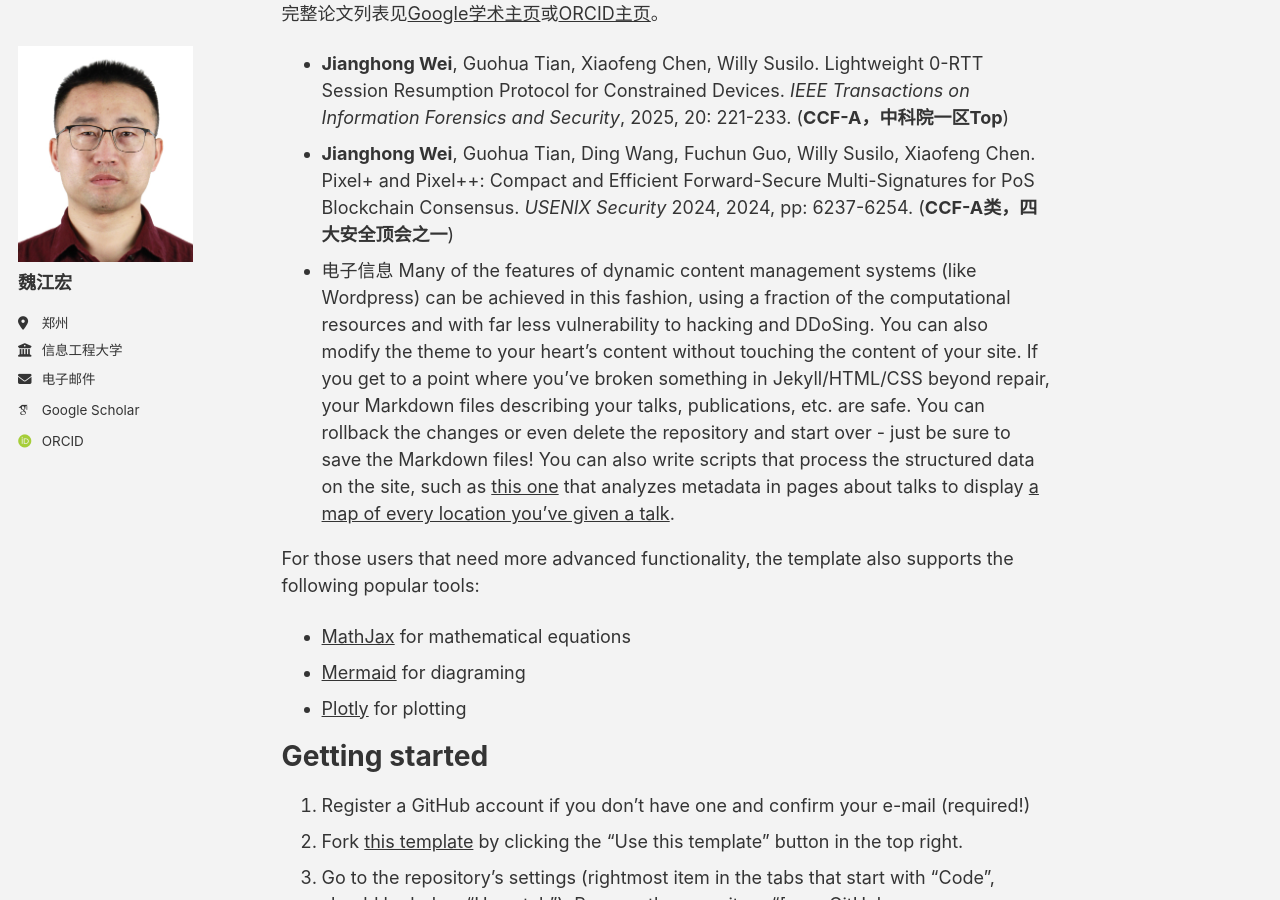
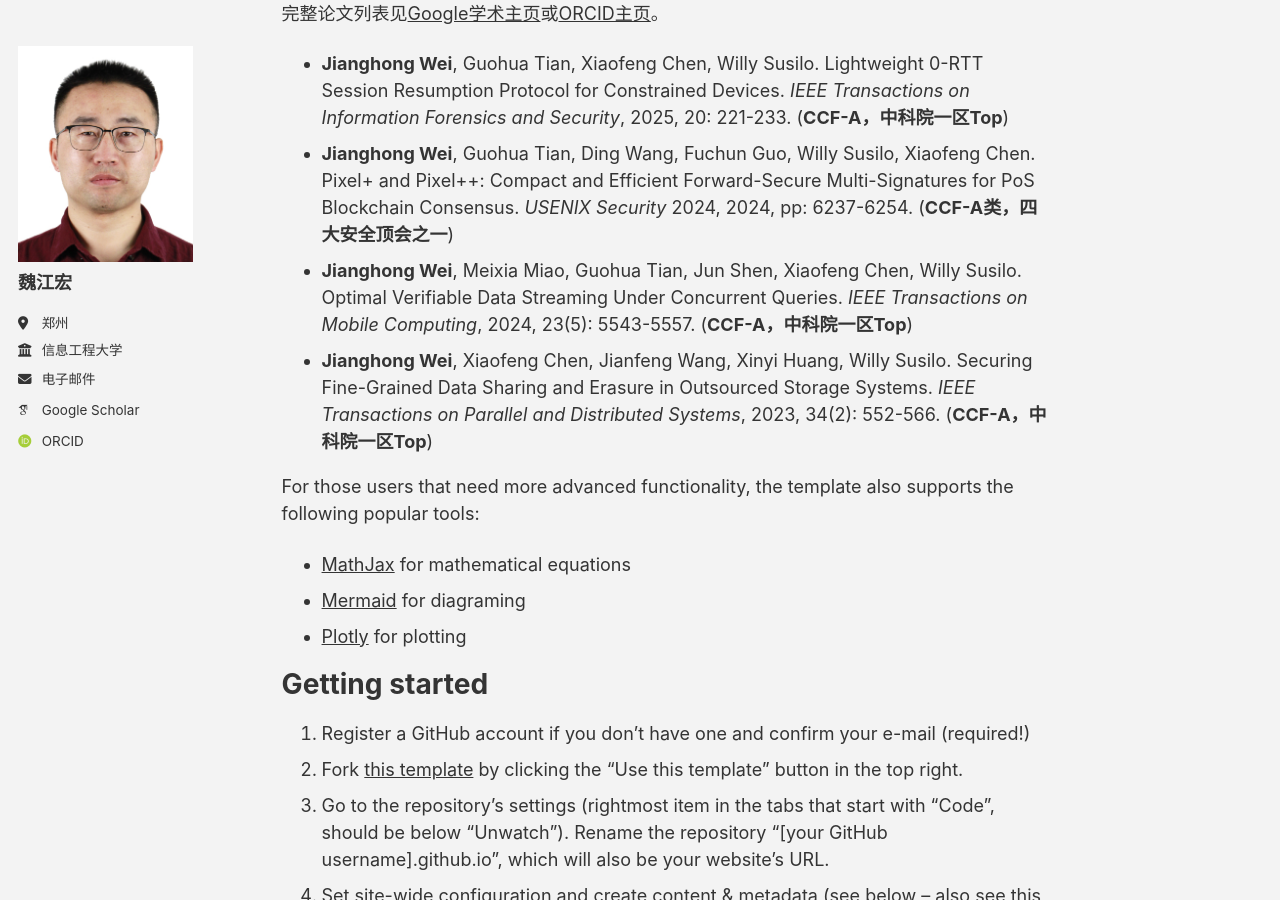
Before and after one commit to jhw-crypt/jhw-crypt.github.io, a Jekyll site: the page built from _pages/about.md, in a window 1280 px wide and 900 px high, scrolled down 653 px. Built offline with Jekyll 4.4.1, drawn with Linux system fonts in a browser that asks for light colours; some web fonts are replaced; a script bundle is joined from its source files by our own code; library files that are not in the unit come from our copies.

Commit message:
Update about.md

```diff
--- a/_pages/about.md
+++ b/_pages/about.md
@@ -27,8 +27,8 @@ redirect_from:
 完整论文列表见[Google学术主页](https://scholar.google.com/citations?user=UK-6A30AAAAJ&hl)或[ORCID主页](https://orcid.org/0000-0002-0286-7973)。
 - **Jianghong Wei**, Guohua Tian, Xiaofeng Chen, Willy Susilo. Lightweight 0-RTT Session Resumption Protocol for Constrained Devices. _IEEE Transactions on Information Forensics and Security_, 2025, 20: 221-233. (**CCF-A，中科院一区Top**)
 - **Jianghong Wei**, Guohua Tian, Ding Wang, Fuchun Guo, Willy Susilo, Xiaofeng Chen. Pixel+ and Pixel++: Compact and Efficient Forward-Secure Multi-Signatures for PoS Blockchain Consensus. _USENIX Security_ 2024, 2024, pp: 6237-6254. (**CCF-A类，四大安全顶会之一**)
-- 电子信息
-Many of the features of dynamic content management systems (like Wordpress) can be achieved in this fashion, using a fraction of the computational resources and with far less vulnerability to hacking and DDoSing. You can also modify the theme to your heart's content without touching the content of your site. If you get to a point where you've broken something in Jekyll/HTML/CSS beyond repair, your Markdown files describing your talks, publications, etc. are safe. You can rollback the changes or even delete the repository and start over - just be sure to save the Markdown files! You can also write scripts that process the structured data on the site, such as [this one](https://github.com/academicpages/academicpages.github.io/blob/master/talkmap.ipynb) that analyzes metadata in pages about talks to display [a map of every location you've given a talk](https://academicpages.github.io/talkmap.html).
+- **Jianghong Wei**, Meixia Miao, Guohua Tian, Jun Shen, Xiaofeng Chen, Willy Susilo. Optimal Verifiable Data Streaming Under Concurrent Queries. _IEEE Transactions on Mobile Computing_, 2024, 23(5): 5543-5557. (**CCF-A，中科院一区Top**)
+- **Jianghong Wei**, Xiaofeng Chen, Jianfeng Wang, Xinyi Huang, Willy Susilo. Securing Fine-Grained Data Sharing and Erasure in Outsourced Storage Systems. _IEEE Transactions on Parallel and Distributed Systems_, 2023, 34(2): 552-566. (**CCF-A，中科院一区Top**)
 
 For those users that need more advanced functionality, the template also supports the following popular tools:
 - [MathJax](https://www.mathjax.org/) for mathematical equations
```
